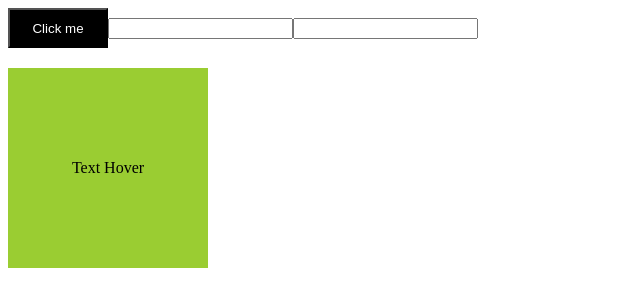
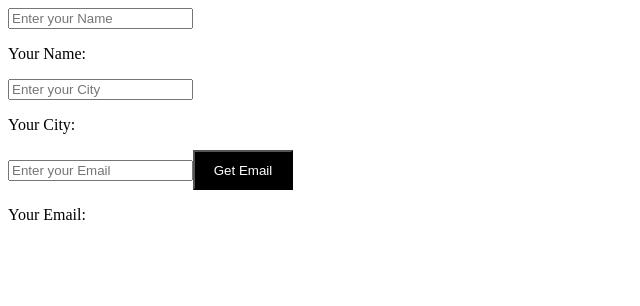
Before and after one commit to VimarshaaVJain/Angular-newV21, an Angular app: page / in a window 1280 px wide. Shown: the top 306 px of the page, without its empty margins (0-640 px from the left). Built offline with nearby package versions, Linux system fonts and the light colour scheme.

Commit message:
getting and setting values

```diff
--- a/src/app/app.html
+++ b/src/app/app.html
@@ -1,3 +1,14 @@
+<input (input)="updateName($event.target.value)" placeholder="Enter your Name">
+<p>Your Name: {{name}}</p>
+
+<input (input)="city = $event.target.value" placeholder="Enter your City">
+<p>Your City: {{city}}</p>
+
+<input #userInput placeholder="Enter your Email">
+<button (click)="getAge(userInput.value)">Get Email</button>
+<p>Your Email: {{email}}</p>
+
+
 <!-- <h1>{{name}}</h1> -->
 <!-- <p>{{name}}</p>
 <app-events></app-events> -->
@@ -6,11 +17,11 @@
 <!-- <h1>{{count}}</h1>
 <button (click)="handleClick()">Submit</button> -->
 
-<button (click)="onClick()">Click me</button>
+<!-- <button (click)="onClick()">Click me</button>
 
 <input (input)="onInput($event)">
 
 <input (keyup)="onKeyUp($event)" (focus)="onFocus()" (blur)="onBlur()">
 
 
-<div (mouseover)="onMouse()" (mouseleave)="offMouse()" class="hover">Text Hover</div>
+<div (mouseover)="onMouse()" (mouseleave)="offMouse()" class="hover">Text Hover</div> -->
--- a/src/app/app.ts
+++ b/src/app/app.ts
@@ -11,7 +11,18 @@ import { Events } from './events/events';
   styleUrl: './app.scss'
 })
 export class App {
-  value: string | number = "10"; //  if a variable has multiple datatype then, it is called union type
+  name: string = "";
+  city: string = "";
+  email: string = "";
+
+  updateName(str: string) {
+    this.name = str;
+  }
+
+  getAge(value: string) {
+    this.email = value;
+  }
+  // value: string | number = "10"; //  if a variable has multiple datatype then, it is called union type
 
   // name = 'RV Tutorials';
   // name = 'Rohit';
@@ -25,32 +36,32 @@ export class App {
   //   this.count++;
   // }
 
-  onClick() {
-    alert('Clicked');
-  }
+  // onClick() {
+  //   alert('Clicked');
+  // }
 
-  onInput(event: any) {
-    console.log("Inside Input field", event.target.value);
-  }
+  // onInput(event: any) {
+  //   console.log("Inside Input field", event.target.value);
+  // }
 
-  onKeyUp(event: any) {
-    console.log("keyUp", event.target.value);
-  }
+  // onKeyUp(event: any) {
+  //   console.log("keyUp", event.target.value);
+  // }
 
-  onBlur() {
-    console.log("blur Event");
-  }
+  // onBlur() {
+  //   console.log("blur Event");
+  // }
 
-  onFocus() {
-    console.log("focus Event");
-  }
+  // onFocus() {
+  //   console.log("focus Event");
+  // }
 
-  onMouse() {
-    console.log("Mouse enter");
-  }
+  // onMouse() {
+  //   console.log("Mouse enter");
+  // }
 
-  offMouse() {
-    console.log("Mouse exit");
-  }
+  // offMouse() {
+  //   console.log("Mouse exit");
+  // }
 
 }
```
